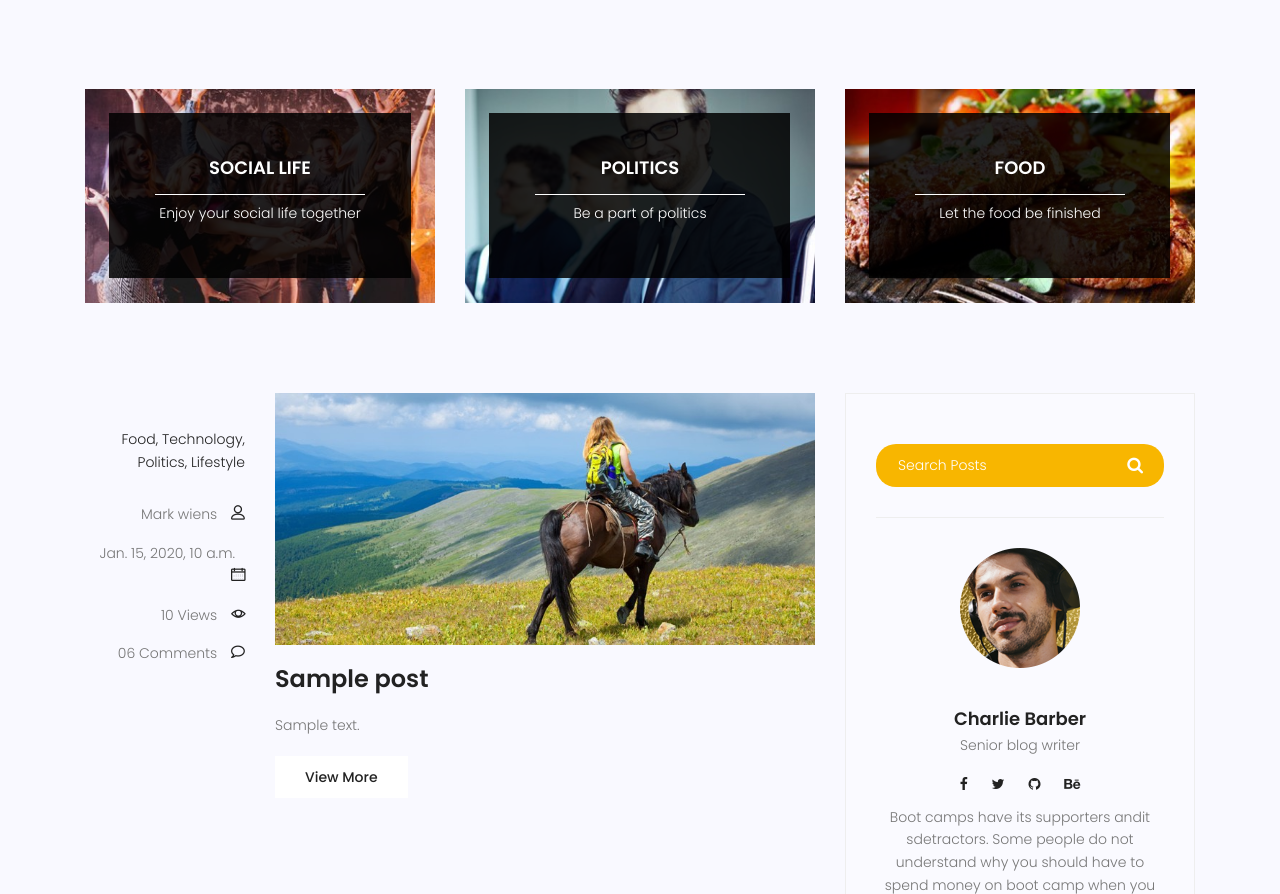
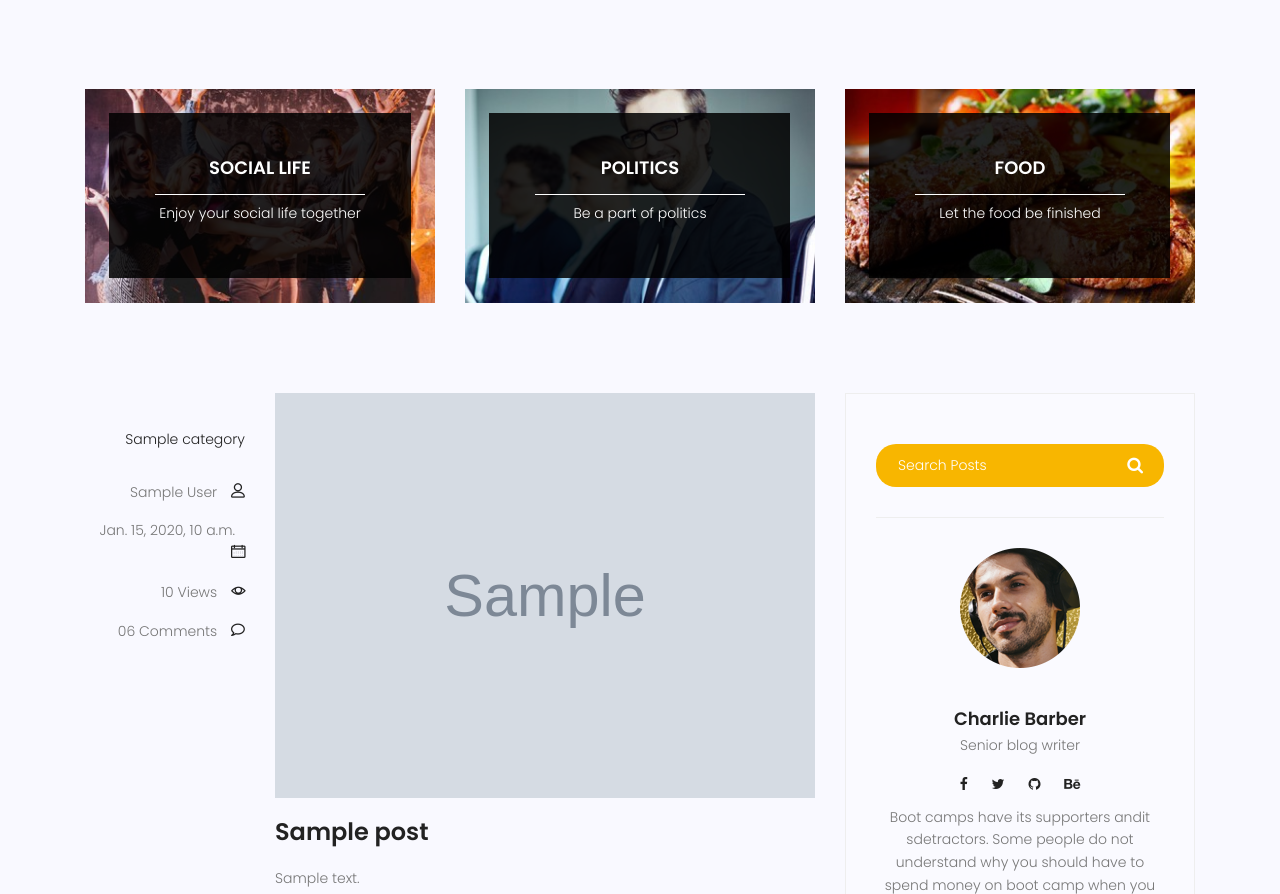
Before and after one commit to mohifk/FIrstStart, a Django app: page /blog/ in a window 1280 px wide. Shown: the part 689-1583 px from the top of the page. Run offline with Django 3.2, Linux system fonts and the light colour scheme; tables that the repository leaves empty hold one stand-in row (values such as "Sample post"); grey boxes marked "Sample" are stand-in pictures; some libraries are stand-ins or nearby versions.

Commit message:
add mediafor image na category or tag
+dynamic img for post
+add tag for post
+crated category class in admin and models

```diff
--- a/blog/models.py
+++ b/blog/models.py
@@ -1,15 +1,19 @@
 
+from email.policy import default
 from tabnanny import verbose
 from django.db import models
-
-
+from django.contrib.auth.models import User
+class category(models.Model):
+    name=models.CharField(max_length=255)
+    def __str__(self) -> str:
+        return self.name
 class post(models.Model):
-    #image=
-    #author=
+    image=models.ImageField(upload_to='media/blog/',default='blog/defult.jpg')
+    author = models.ForeignKey(User, on_delete=models.SET_NULL,null=True)
     title=models.CharField(max_length=255)
     content= models.TextField()
     #tage=
-    #category=
+    category=models.ManyToManyField(category)
     count_views= models.IntegerField(default=0)
     status= models.BooleanField(default=False)
     publish_date= models.DateTimeField(null=True)
--- a/templates/blog/blog-home.html
+++ b/templates/blog/blog-home.html
@@ -90,13 +90,18 @@
 							<div class="single-post row">
 								<div class="col-lg-3  col-md-3 meta-details">
 									<ul class="tags">
-										<li><a href="#">Food,</a></li>
-										<li><a href="#">Technology,</a></li>
-										<li><a href="#">Politics,</a></li>
-										<li><a href="#">Lifestyle</a></li>
+
+										<li><a href="#">
+											{{post.category.all|join:' , '}}
+											<!-- {%for cat in post.category.all%}
+											{{cat.name}}
+											,
+											{%endfor%} -->
+										</a></li>
+
 									</ul>
 									<div class="user-details row">
-										<p class="user-name col-lg-12 col-md-12 col-6"><a href="#">Mark wiens</a> <span class="lnr lnr-user"></span></p>
+										<p class="user-name col-lg-12 col-md-12 col-6"><a href="#">{{post.author.get_full_name}}</a> <span class="lnr lnr-user"></span></p>
 										<p class="date col-lg-12 col-md-12 col-6"><a href="#">{{post.publish_date}}</a> <span class="lnr lnr-calendar-full"></span></p>
 										<p class="view col-lg-12 col-md-12 col-6"><a href="#">{{post.count_views}} Views</a> <span class="lnr lnr-eye"></span></p>
 										<p class="comments col-lg-12 col-md-12 col-6"><a href="#">06 Comments</a> <span class="lnr lnr-bubble"></span></p>
@@ -104,13 +109,13 @@
 								</div>
 								<div class="col-lg-9 col-md-9 ">
 									<div class="feature-img">
-										<img class="img-fluid" src="{%static 'img/blog/feature-img1.jpg'%}" alt="">
+										<img class="img-fluid" src="{{post.image.url}}" alt="">
 									</div>
 									<a class="posts-title" href="{%url 'blog:single' pid=post.id%}"><h3>{{post.title}}</h3></a>
 									<p class="excert">
 										{{post.content}}
 									</p>
-									<a href="post-{{post.id}}" class="primary-btn">View More</a>
+									<a href="{%url 'blog:single' pid=post.id %}" class="primary-btn">View More</a>
 								</div>
 							</div>
 							{%endfor%}
--- a/templates/blog/blog-single.html
+++ b/templates/blog/blog-single.html
@@ -39,9 +39,9 @@
 							<li><a href="#">Lifestyle</a></li>
 						</ul>
 						<div class="user-details row">
-							<p class="user-name col-lg-12 col-md-12 col-6"><a href="#">Mark wiens</a> <span
+							<p class="user-name col-lg-12 col-md-12 col-6"><a href="#">{{post.author.get_full_name}}</a> <span
 									class="lnr lnr-user"></span></p>
-							<p class="date col-lg-12 col-md-12 col-6"><a href="#">12 Dec, 2017</a> <span
+							<p class="date col-lg-12 col-md-12 col-6"><a href="#">{{post.publish_date}}</a> <span
 									class="lnr lnr-calendar-full"></span></p>
 							<p class="view col-lg-12 col-md-12 col-6"><a href="#">{{post.count_views}}</a> <span
 									class="lnr lnr-eye"></span></p>
```
Also changed, not shown: blog/admin.py (+4 -4 lines), blog/defult.jpg (added), blog/migrations/0004_post_author.py (added), blog/migrations/0005_post_image.py (added), blog/migrations/0006_alter_post_image.py (added), blog/migrations/0007_alter_post_image.py (added), blog/migrations/0008_alter_post_image.py (added), blog/migrations/0009_alter_post_image.py (added), blog/migrations/0010_alter_post_image.py (added), blog/migrations/0011_alter_post_image.py (added), blog/migrations/0012_auto_20221010_0008.py (added), media/blog/cat-widget1.jpg (added), media/blog/cat-widget2.jpg (added), media/blog/defult.jpg (added), 2 more files.
